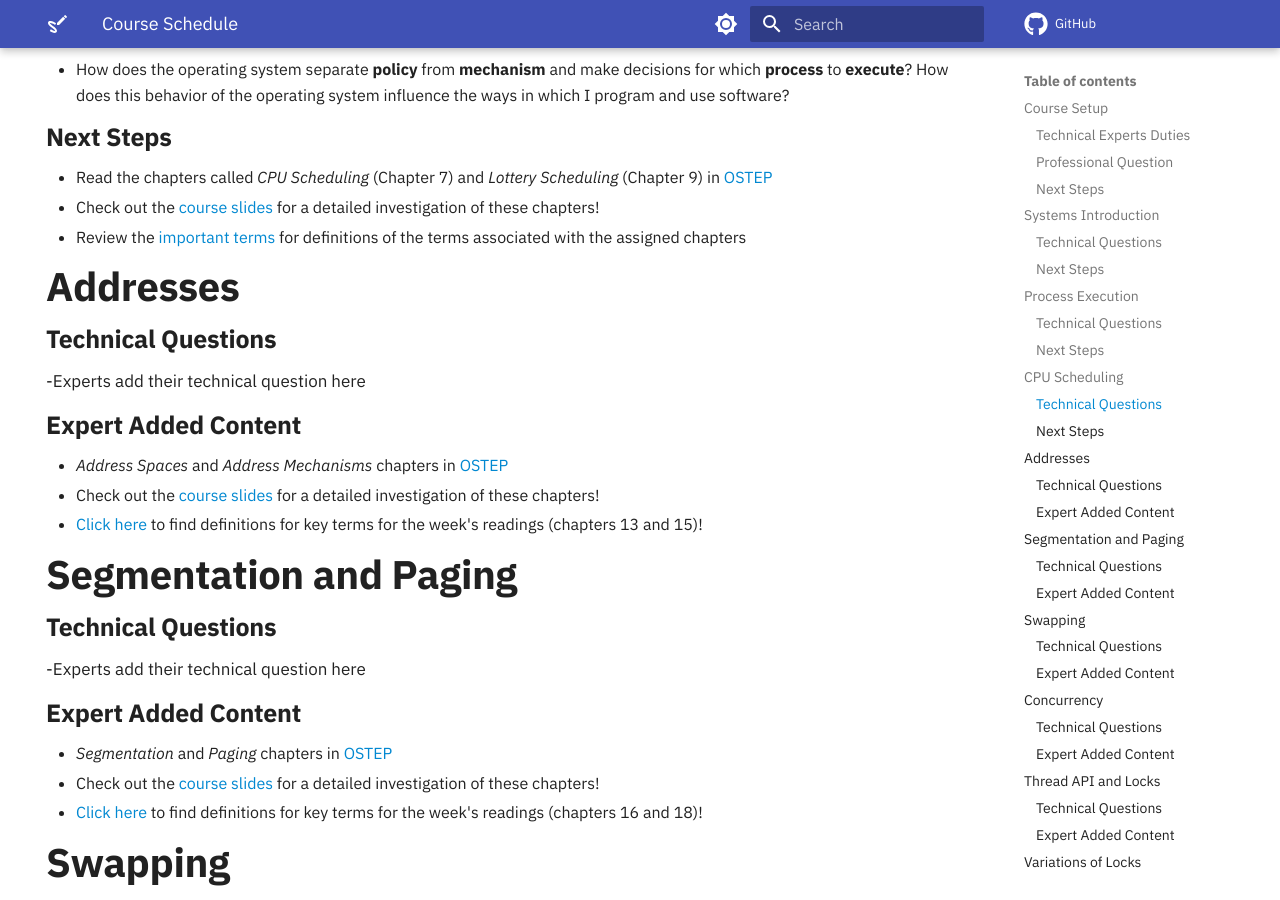
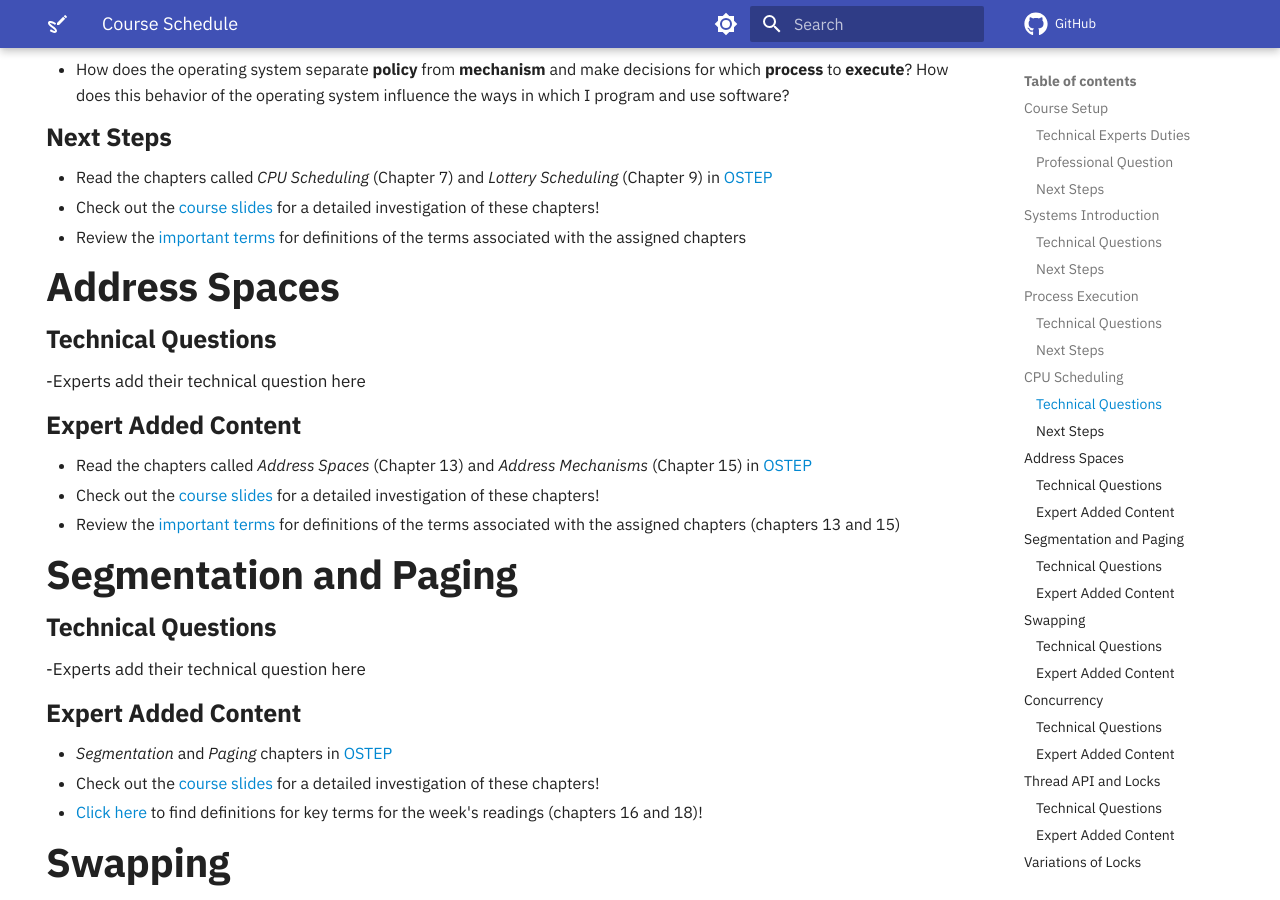
Before and after one commit to OS-Sketch/www.os-sketch.com, an MkDocs documentation site: the page built from docs/operating-systems/schedule.md, in a window 1280 px wide and 900 px high, scrolled down 1450 px. Built offline with MkDocs 1.6.1 and Material for MkDocs 9.7.7, drawn with Linux system fonts in a browser that asks for light colours; comment, search, counter and statistics services are not loaded.

Commit message:
chore: Update the schedule for the address-spaces content.

```diff
--- a/docs/operating-systems/schedule.md
+++ b/docs/operating-systems/schedule.md
@@ -85,7 +85,7 @@ hide:
 - Review the [important terms](#important-terms) for definitions of the
   terms associated with the assigned chapters
 
-## Addresses
+## Address Spaces
 
 ### Technical Questions
 
@@ -93,12 +93,13 @@ hide:
 
 ### Expert Added Content
 
-- *Address Spaces* and *Address Mechanisms* chapters in
-  [OSTEP](https://pages.cs.wisc.edu/~remzi/OSTEP/)
-- Check out the [course slides](/slides/operating-systems/systems-introduction/)
-  for a detailed investigation of these chapters!
-- [Click here](#important-terms) to find definitions for key terms for the
-  week's readings (chapters 13 and 15)!
+- Read the chapters called *Address Spaces* (Chapter 13) and *Address
+  Mechanisms* (Chapter 15) in [OSTEP](https://pages.cs.wisc.edu/~remzi/OSTEP/)
+- Check out the [course
+  slides](/slides/operating-systems/address-spaces/) for a detailed
+  investigation of these chapters!
+- Review the [important terms](#important-terms) for definitions of the
+  terms associated with the assigned chapters (chapters 13 and 15)
 
 ## Segmentation and Paging
 
```
